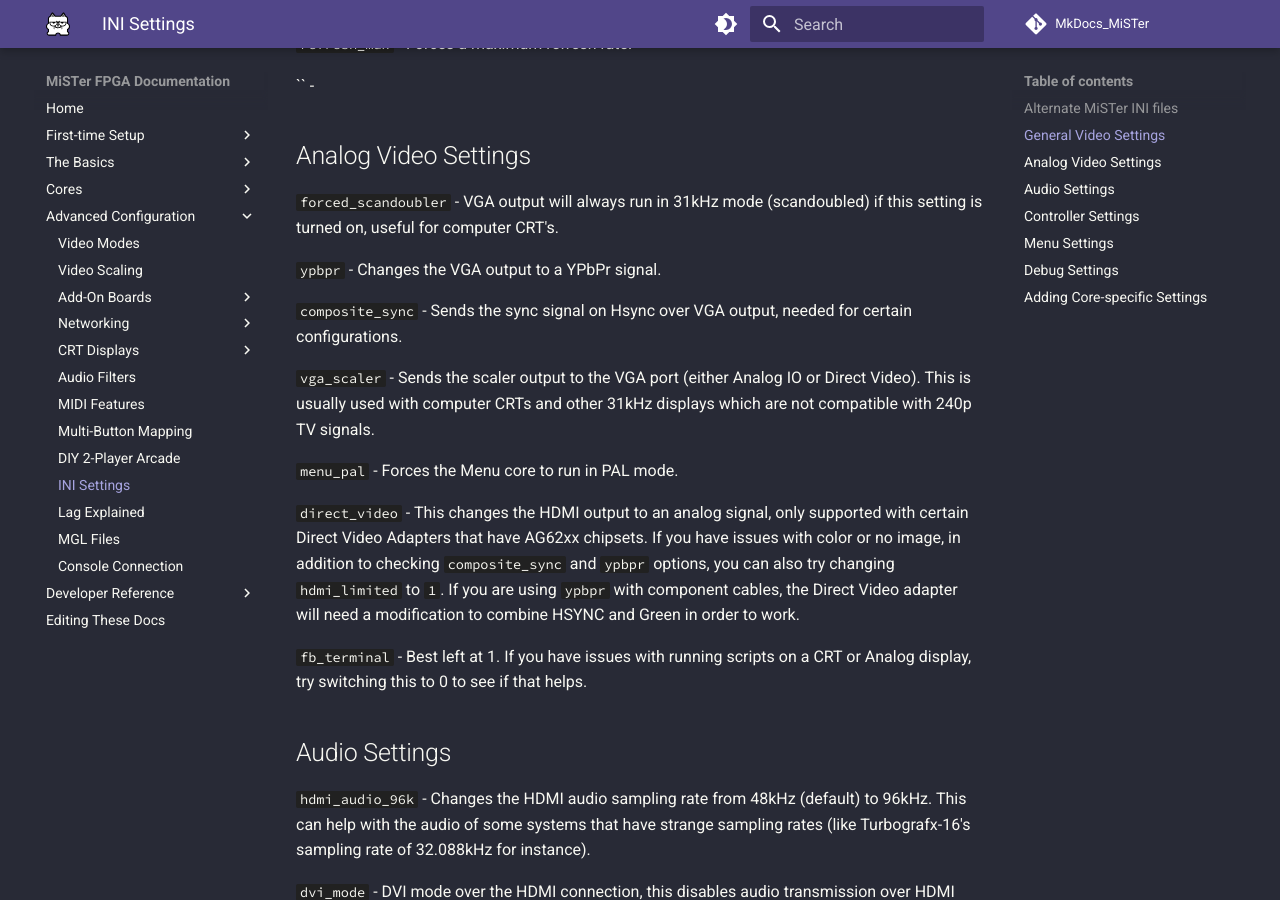
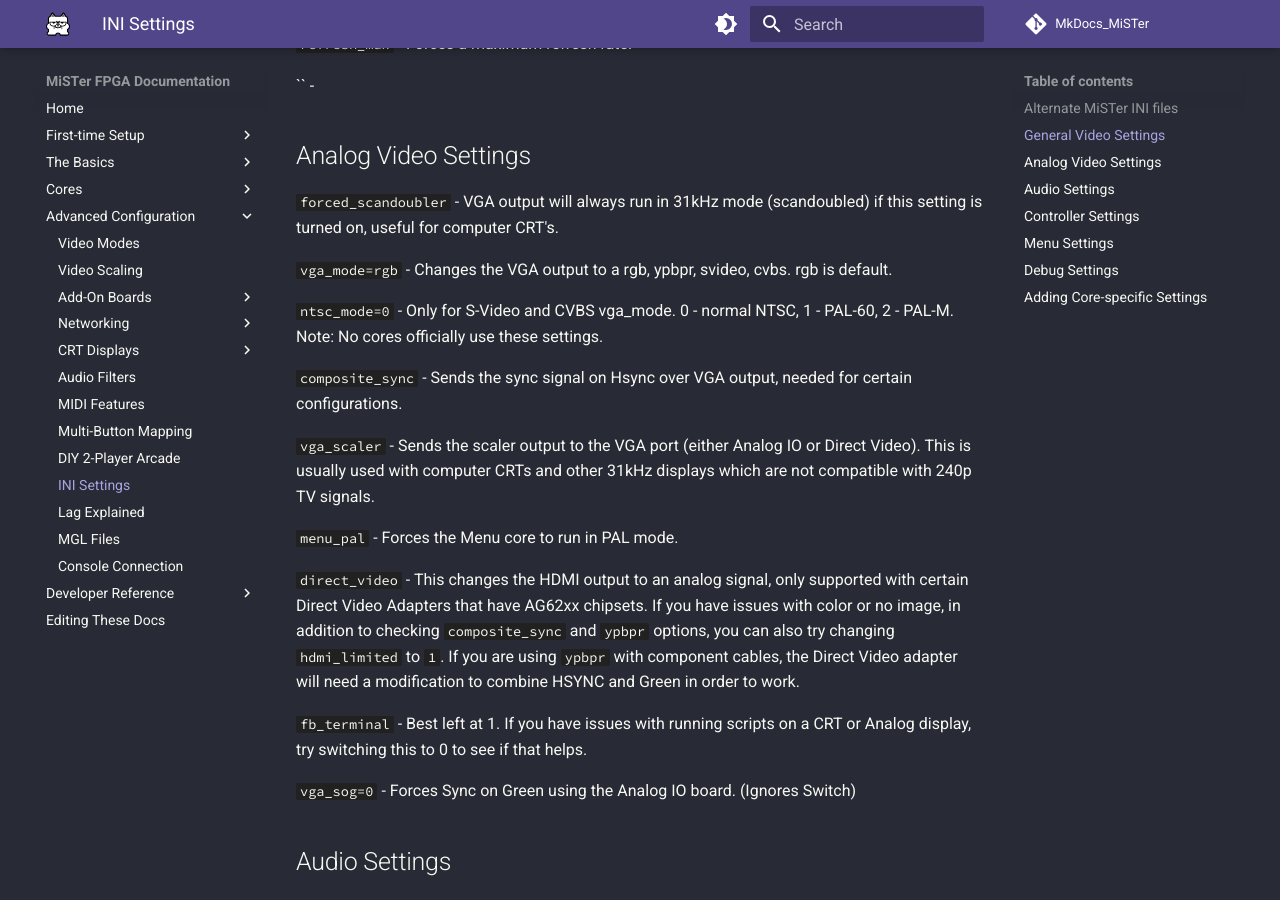
Before and after one commit to MiSTer-devel/MkDocs_MiSTer, an MkDocs documentation site: the page built from docs/advanced/ini.md, in a window 1280 px wide and 900 px high, scrolled down 1758 px. Built offline with MkDocs 1.6.1 and Material for MkDocs 9.7.7, drawn with Linux system fonts in a browser that asks for light colours; comment, search, counter and statistics services are not loaded.

Commit message:
Update to include new Y/C framework changes

```diff
--- a/docs/advanced/ini.md
+++ b/docs/advanced/ini.md
@@ -41,7 +41,9 @@
 
 `forced_scandoubler` - VGA output will always run in 31kHz mode (scandoubled) if this setting is turned on, useful for computer CRT's.
 
-`ypbpr` - Changes the VGA output to a YPbPr signal.
+`vga_mode=rgb` - Changes the VGA output to a rgb, ypbpr, svideo, cvbs. rgb is default.
+
+`ntsc_mode=0` - Only for S-Video and CVBS vga_mode. 0 - normal NTSC, 1 - PAL-60, 2 - PAL-M. Note: No cores officially use these settings.
 
 `composite_sync` - Sends the sync signal on Hsync over VGA output, needed for certain configurations.
 
@@ -52,6 +54,8 @@
 `direct_video` - This changes the HDMI output to an analog signal, only supported with certain Direct Video Adapters that have AG62xx chipsets. If you have issues with color or no image, in addition to checking `composite_sync` and `ypbpr` options, you can also try changing `hdmi_limited` to `1`. If you are using `ypbpr` with component cables, the Direct Video adapter will need a modification to combine HSYNC and Green in order to work.
 
 `fb_terminal` - Best left at 1. If you have issues with running scripts on a CRT or Analog display, try switching this to 0 to see if that helps.
+
+`vga_sog=0` - Forces Sync on Green using the Analog IO board. (Ignores Switch)
 
 ## Audio Settings
 
```
